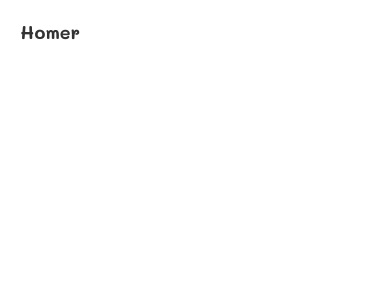
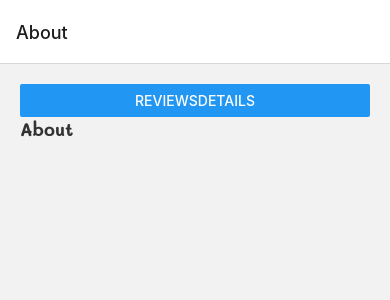
Before and after one commit to aayalapalacin/gamzoneReactNative, a React Native app: screen /About in a window 390 px wide. Shown: the top 300 px of the page. Built offline with nearby package versions, Linux system fonts and the light colour scheme.

Commit message:
added navigation, functioning

```diff
--- a/App.js
+++ b/App.js
@@ -1,12 +1,18 @@
 import React, { useEffect } from "react";
 import * as SplashScreen from "expo-splash-screen";
 import Home from "./screens/home";
-import AppLoading from "expo-app-loading";
 import { StyleSheet, Text, View } from "react-native";
 import { useFonts } from "expo-font";
 import About from "./screens/about";
 import ReviewsDetails from "./screens/reviewsDetails";
+import { enableScreens } from "react-native-screens";
 
+enableScreens();
+
+import { NavigationContainer } from "@react-navigation/native";
+import { createNativeStackNavigator } from "@react-navigation/native-stack";
+
+const Stack = createNativeStackNavigator();
 export default function App() {
   const [fontsLoaded] = useFonts({
     "Mali-Regular": require("./assets/fonts/Mali-Regular.ttf"),
@@ -25,7 +31,16 @@
     SplashScreen.hideAsync();
   }
 
-  return <Home />;
+  return (
+    // <Home />
+    <NavigationContainer>
+      <Stack.Navigator>
+        <Stack.Screen name="About" component={About} />
+        <Stack.Screen name="Home" component={Home} />
+        <Stack.Screen name="ReviewsDetails" component={ReviewsDetails} />
+      </Stack.Navigator>
+    </NavigationContainer>
+  );
 }
 
 const styles = StyleSheet.create({
--- a/screens/about.js
+++ b/screens/about.js
@@ -1,10 +1,14 @@
-import { StyleSheet, Text, View } from "react-native";
+import { StyleSheet, Text, View, Button } from "react-native";
 import React from "react";
 import { globalStyles } from "../styles/global";
 
-const About = () => {
+const About = ({ navigation }) => {
   return (
     <View style={globalStyles.container}>
+      <Button
+        title="ReviewsDetails"
+        onPress={() => navigation.navigate("ReviewsDetails")}
+      />
       <Text style={globalStyles.titleTxt}>About</Text>
     </View>
   );
--- a/screens/home.js
+++ b/screens/home.js
@@ -1,10 +1,11 @@
-import { StyleSheet, Text, View } from "react-native";
+import { StyleSheet, Text, View, Button } from "react-native";
 import React from "react";
 import { globalStyles } from "../styles/global";
 
-const Home = () => {
+const Home = ({ navigation }) => {
   return (
     <View style={globalStyles.container}>
+      <Button title="About" onPress={() => navigation.navigate("About")} />
       <Text style={globalStyles.titleTxt}>Homer</Text>
     </View>
   );
--- a/screens/reviewsDetails.js
+++ b/screens/reviewsDetails.js
@@ -1,10 +1,11 @@
-import { StyleSheet, Text, View } from "react-native";
+import { StyleSheet, Text, View, Button } from "react-native";
 import React from "react";
 import { globalStyles } from "../styles/global";
 
-const ReviewsDetails = () => {
+const ReviewsDetails = ({ navigation }) => {
   return (
     <View style={globalStyles.container}>
+      <Button title="Home" onPress={() => navigation.navigate("Home")} />
       <Text style={globalStyles.titleTxt}>ReviewsDetails</Text>
     </View>
   );
--- /dev/null
+++ b/tsconfig.json
@@ -0,0 +1,4 @@
+{
+  "compilerOptions": {},
+  "extends": "expo/tsconfig.base"
+}
```
Also changed, not shown: app.navigator.tsx (+52 -4 lines), package.json (+6 -3 lines), 1 other file (tests, documents, lock files or other folders).
